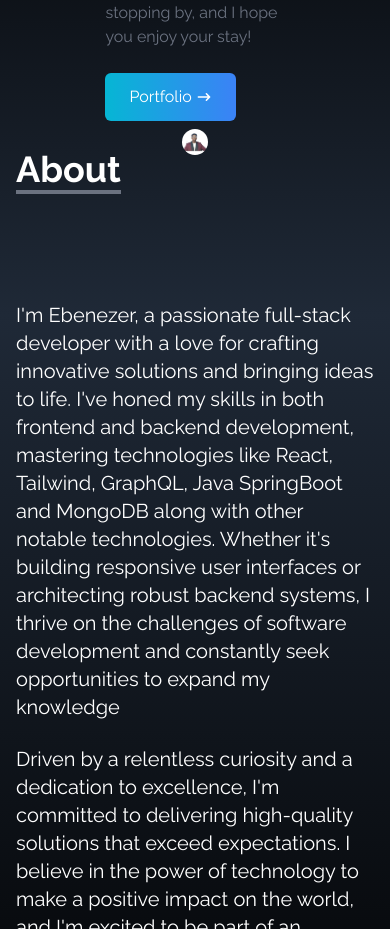
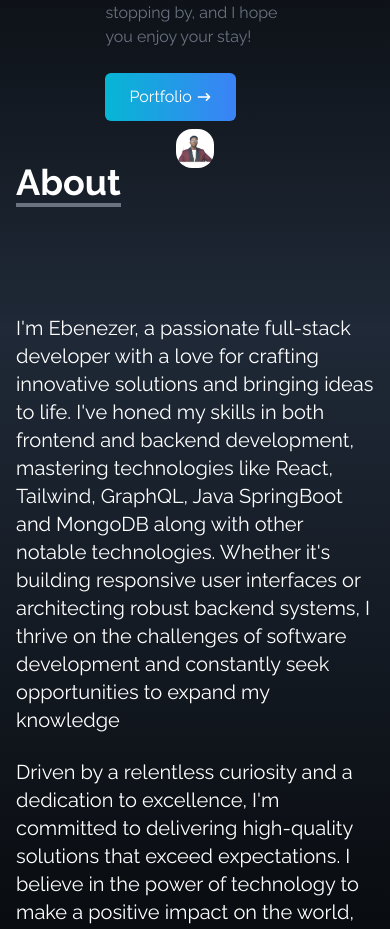
Before and after one commit to 1etecHub/my-portfolio, a React (Create React App) app: page / in a window 390 px wide. Shown: the part 847-1776 px from the top of the page. Built offline with nearby package versions, Linux system fonts and the light colour scheme.

Commit message:
resolved responsiveness issue

```diff
--- a/src/components/Home.jsx
+++ b/src/components/Home.jsx
@@ -42,7 +42,7 @@
           <img
             src={Ebenezer}
             alt="my profile"
-            className="rounded-2xl mx-auto w-2/3 md:w-full"
+            className="rounded-2xl mx-auto md:w-full"
           />
         </div>
       </div>
```
